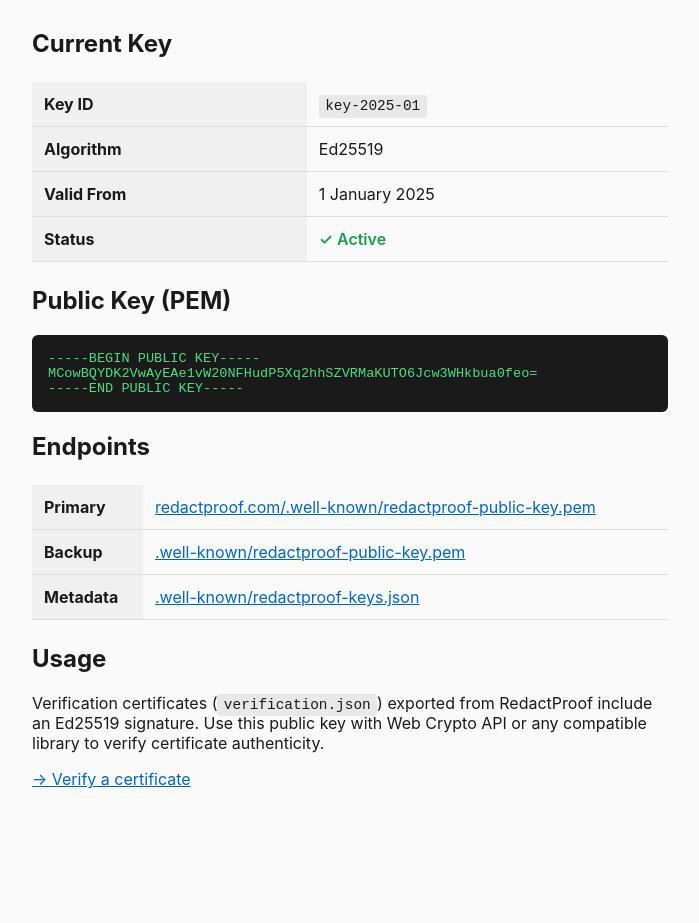
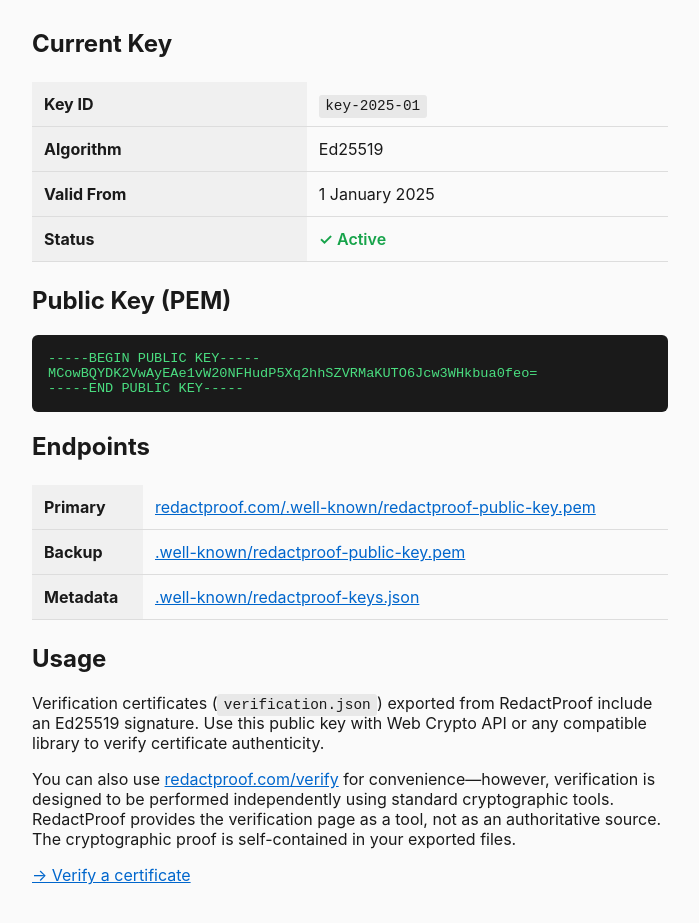
Before and after one commit to RedactProof/public-keys, a plain HTML site: page index.html in a window 1280 px wide. Shown: the part 131-1054 px from the top of the page, without its empty margins (290-989 px from the left). Before the commit the page ends 968 px from the top, so only its background shows below. Drawn offline with Linux system fonts and the light colour scheme.

Commit message:
Add tool disclaimer to usage section

```diff
--- a/index.html
+++ b/index.html
@@ -61,6 +61,8 @@
   <h2>Usage</h2>
   <p>Verification certificates (<code>verification.json</code>) exported from RedactProof include an Ed25519 signature. Use this public key with Web Crypto API or any compatible library to verify certificate authenticity.</p>
 
+  <p>You can also use <a href="https://redactproof.com/verify">redactproof.com/verify</a> for convenience—however, verification is designed to be performed independently using standard cryptographic tools. RedactProof provides the verification page as a tool, not as an authoritative source. The cryptographic proof is self-contained in your exported files.</p>
+
   <p><a href="https://redactproof.com/verify">→ Verify a certificate</a></p>
 </body>
 </html>
```
